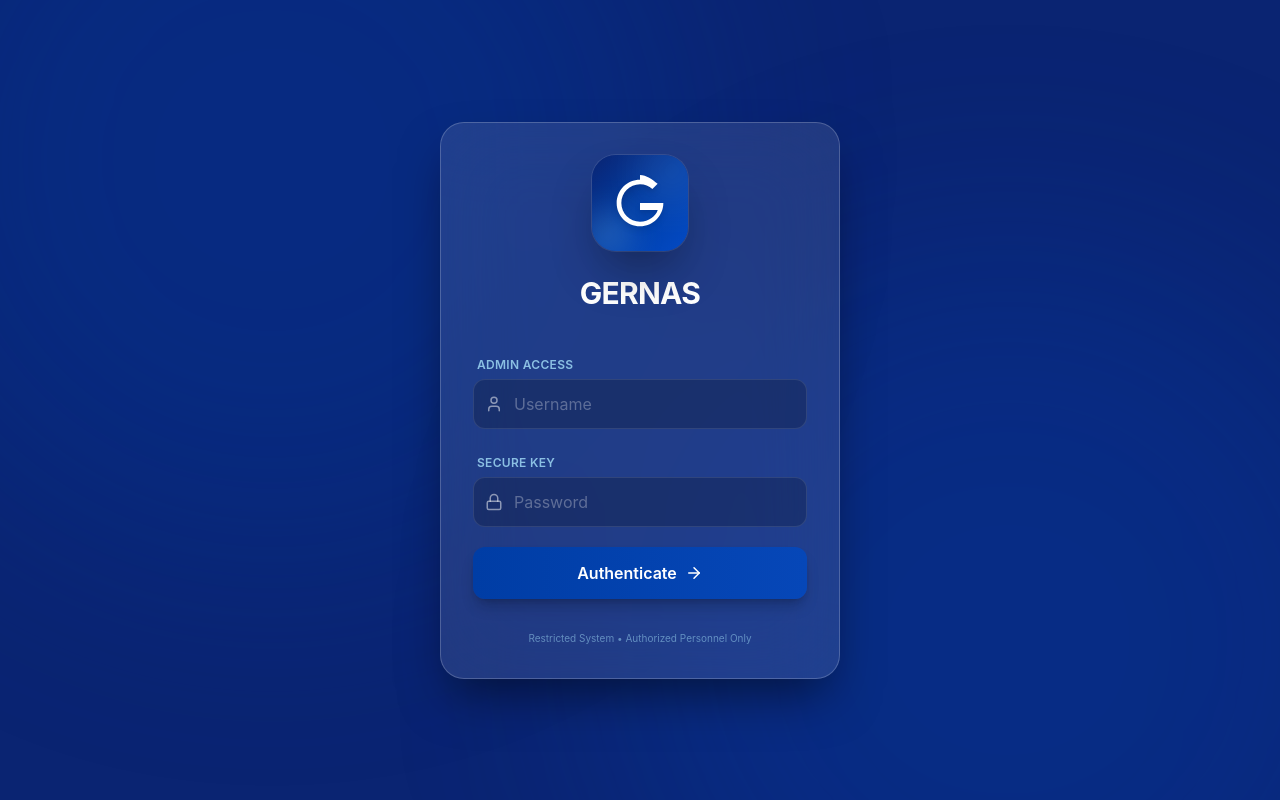
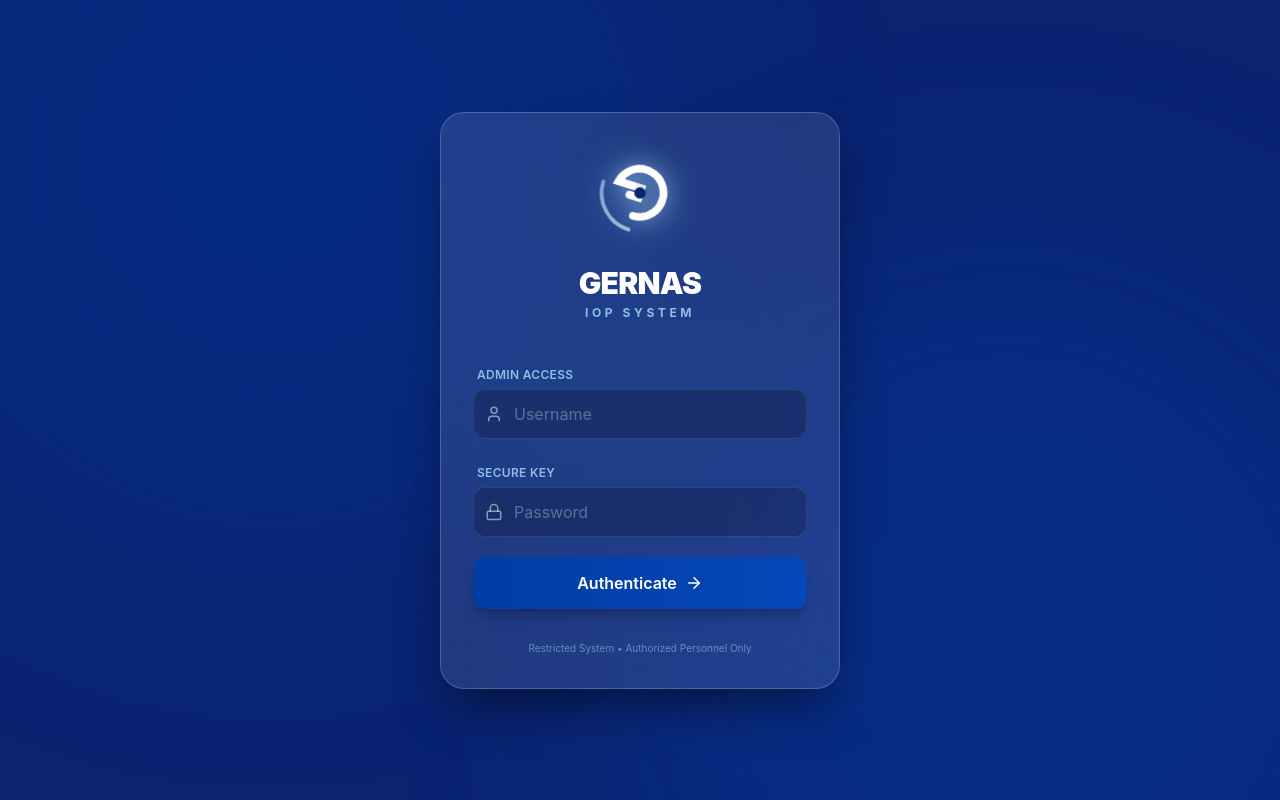
Before and after one commit to Girigrey00/sop-gernas, a React (Vite) app: page / in a window 1280 px wide. Built offline with nearby package versions, Linux system fonts and the light colour scheme.

Commit message:
refactor(ui): Update sidebar and login logo
Replaces the placeholder logo in the sidebar and login screen with the new "G" logo. Enhances the visual appearance with improved styling and animations for better user experience.

```diff
--- a/App.tsx
+++ b/App.tsx
@@ -84,16 +84,33 @@ const LoginPage = ({ onLogin }: { onLogin: (u: string, p: string) => boolean })
                 <div className="bg-white/10 backdrop-blur-2xl border border-white/20 rounded-3xl p-8 shadow-2xl shadow-black/50 relative overflow-hidden">
 
                     <div className="flex flex-col items-center gap-4 mb-10 relative z-10">
-                        <div className="w-24 h-24 bg-gradient-to-br from-fab-navy via-fab-royal to-fab-blue rounded-3xl flex items-center justify-center text-white shadow-2xl shadow-black/40 mb-2 ring-1 ring-white/10 transform hover:scale-105 transition-all duration-500 relative overflow-hidden group">
-                            <div className="absolute top-0 right-0 w-16 h-16 bg-white/10 blur-xl rounded-full transform translate-x-4 -translate-y-4"></div>
-                            <div className="absolute bottom-0 left-0 w-12 h-12 bg-fab-sky/20 blur-lg rounded-full transform -translate-x-2 translate-y-2"></div>
-
-                            <svg viewBox="0 0 24 24" fill="currentColor" className="w-14 h-14 drop-shadow-md relative z-10">
-                                <path d="M12 2C6.48 2 2 6.48 2 12s4.48 10 10 10 10-4.48 10-10H12v3h7.6C18.9 17.5 15.8 20 12 20c-4.41 0-8-3.59-8-8s3.59-8 8-8c2.04 0 3.89.78 5.31 2.05l2.25-2.25C17.2 1.9 14.76 0 12 0z" />
-                            </svg>
+                        {/* New G Logo for Login */}
+                        <div className="w-24 h-24 flex items-center justify-center mb-2 group">
+                            <div className="relative w-full h-full">
+                                <div className="absolute inset-0 bg-fab-sky/20 blur-xl rounded-full transform scale-75 group-hover:scale-100 transition-transform duration-700"></div>
+                                <svg viewBox="0 0 100 100" className="w-full h-full drop-shadow-2xl animate-[spin_10s_linear_infinite] group-hover:animate-none transition-all">
+                                    <defs>
+                                        <linearGradient id="login-g-gradient" x1="0%" y1="0%" x2="100%" y2="100%">
+                                            <stop offset="0%" stopColor="#FFFFFF" />
+                                            <stop offset="100%" stopColor="#A6E1FA" />
+                                        </linearGradient>
+                                    </defs>
+                                    <path d="M 50 10 A 40 40 0 0 1 90 50" fill="none" stroke="url(#login-g-gradient)" strokeWidth="4" strokeLinecap="round" className="opacity-60" />
+                                    <path
+                                        d="M 60 45 L 50 45 L 50 55 L 75 55 A 25 25 0 1 1 50 25"
+                                        fill="none"
+                                        stroke="white"
+                                        strokeWidth="8"
+                                        strokeLinecap="round"
+                                        className="drop-shadow-[0_0_10px_rgba(166,225,250,0.5)]"
+                                    />
+                                    <circle cx="50" cy="50" r="6" fill="#0A2472" className="drop-shadow-md" />
+                                </svg>
+                            </div>
                         </div>
                         <div className="text-center">
-                            <h1 className="text-3xl font-bold text-white tracking-tight">GERNAS</h1>
+                            <h1 className="text-3xl font-black text-white tracking-tight">GERNAS</h1>
+                            <p className="text-xs text-fab-sky/80 font-bold tracking-[0.3em] uppercase mt-1">IOP System</p>
                         </div>
                     </div>
 
--- a/components/Sidebar.tsx
+++ b/components/Sidebar.tsx
@@ -64,45 +64,47 @@ const Sidebar = ({
     <div className="h-full w-full bg-fab-navy text-fab-sky/70 flex flex-col shadow-2xl border-r border-fab-royal/50 relative">
 
       {/* Branding Section - Updated for Side-by-Side Larger Text */}
-      <div className={`p-5 flex ${isCollapsed ? 'justify-center' : 'items-center gap-3 pl-5'} border-b border-fab-royal/50 flex-shrink-0 transition-all duration-300 h-24`}>
+      <div className={`flex items-center ${isCollapsed ? 'justify-center p-4' : 'px-6 py-6 gap-4'} border-b border-fab-royal/50 flex-shrink-0 transition-all duration-300`}>
 
-        {/* Logo Icon */}
-        <div className="relative group cursor-pointer shrink-0">
-           {/* Glow Effect */}
-           <div className="absolute inset-0 bg-fab-sky/20 rounded-full blur-md opacity-0 group-hover:opacity-100 transition-opacity duration-500"></div>
+        {/* Logo Icon - Interactive G */}
+        <div className={`relative group cursor-pointer shrink-0 ${isCollapsed ? 'w-10 h-10' : 'w-12 h-12'}`}>
+           {/* Glow Effect behind logo */}
+           <div className="absolute inset-0 bg-fab-sky/10 rounded-full blur-md opacity-0 group-hover:opacity-100 transition-opacity duration-500"></div>
 
-           <div className="w-10 h-10 flex items-center justify-center relative z-10 transition-transform duration-300 group-hover:scale-110">
-              {/* New "G" SVG */}
-              <svg viewBox="0 0 100 100" className="w-full h-full drop-shadow-[0_0_10px_rgba(255,255,255,0.3)] text-white fill-current">
+           <svg viewBox="0 0 100 100" className="w-full h-full drop-shadow-md transition-transform duration-500 group-hover:rotate-[360deg] ease-in-out">
               <defs>
-                      <linearGradient id="g-gradient" x1="0%" y1="0%" x2="100%" y2="100%">
+                  <linearGradient id="sidebar-g-gradient" x1="0%" y1="0%" x2="100%" y2="100%">
                       <stop offset="0%" stopColor="#FFFFFF" />
                       <stop offset="100%" stopColor="#A6E1FA" />
                   </linearGradient>
               </defs>
-                  {/* Outer Ring */}
-                  <circle cx="50" cy="50" r="45" fill="none" stroke="url(#g-gradient)" strokeWidth="8" strokeLinecap="round" strokeDasharray="200" strokeDashoffset="0" className="opacity-20" />
-                  {/* The G Shape */}
+              {/* Outer Ring Segment */}
+              <path d="M 50 10 A 40 40 0 0 1 90 50" fill="none" stroke="url(#sidebar-g-gradient)" strokeWidth="4" strokeLinecap="round" className="opacity-50" />
+
+              {/* Main G Shape */}
               <path
-                    d="M 50 20 A 30 30 0 0 0 20 50 A 30 30 0 0 0 80 50 L 80 45 L 50 45 L 50 55 L 70 55 A 20 20 0 0 1 50 70 A 20 20 0 0 1 30 50 A 20 20 0 0 1 50 30 L 50 20 Z"
-                    fill="url(#g-gradient)"
-                    className="origin-center group-hover:rotate-[360deg] transition-transform duration-[1.5s] ease-in-out"
+                d="M 60 45 L 50 45 L 50 55 L 75 55 A 25 25 0 1 1 50 25"
+                fill="none"
+                stroke="white"
+                strokeWidth="8"
+                strokeLinecap="round"
+                className="group-hover:stroke-fab-sky transition-colors duration-300"
               />
+
               {/* Center Dot */}
-                  <circle cx="50" cy="50" r="4" fill="#0A2472" className="animate-pulse" />
+              <circle cx="50" cy="50" r="6" fill="#003DA5" className="group-hover:fill-white transition-colors duration-300" />
            </svg>
-           </div>
         </div>
 
         {/* Text Branding (Visible only when expanded) */}
         {!isCollapsed && (
-            <div className="flex flex-col animate-in fade-in slide-in-from-left-2 duration-300">
-              <h1 className="text-white font-black text-2xl tracking-tighter leading-none drop-shadow-sm font-sans">
+            <div className="flex flex-col animate-in fade-in slide-in-from-left-2 duration-300 min-w-0">
+              <h1 className="text-white font-black text-2xl tracking-tight leading-none drop-shadow-sm font-sans truncate">
                 GERNAS
               </h1>
-              <div className="flex items-center gap-1.5 mt-1">
-                  <span className="h-0.5 w-4 bg-fab-sky rounded-full opacity-50"></span>
-                  <p className="text-[10px] text-fab-sky font-bold tracking-[0.3em] uppercase leading-none">IOP</p>
+              <div className="flex items-center gap-2 mt-1">
+                  <div className="h-0.5 w-6 bg-gradient-to-r from-fab-sky to-transparent rounded-full opacity-60"></div>
+                  <p className="text-[11px] text-fab-sky font-bold tracking-[0.2em] uppercase leading-none">IOP</p>
               </div>
             </div>
         )}
```
Lines whose indentation alone changed are shown as unchanged.
